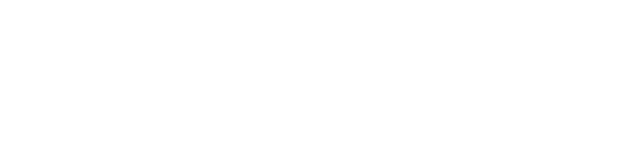
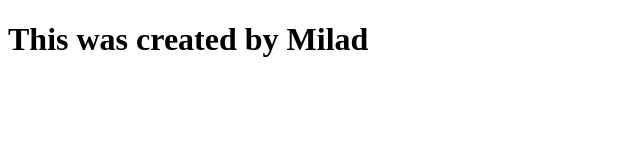
Before and after one commit to mmilade/git-practice-repo, a plain HTML site: page index.html in a window 1280 px wide. Shown: the whole page, without its empty margins (0-640 px from the left). Drawn offline with Linux system fonts and the light colour scheme.

Commit message:
Added my name to index.html

```diff
--- a/index.html
+++ b/index.html
@@ -4,6 +4,7 @@
     <title>This is my git-practice-repo challenge</title>
   </head>
   <body>
+    <h1>This was created by Milad</h1>
 
   </body>
 </html>
```
